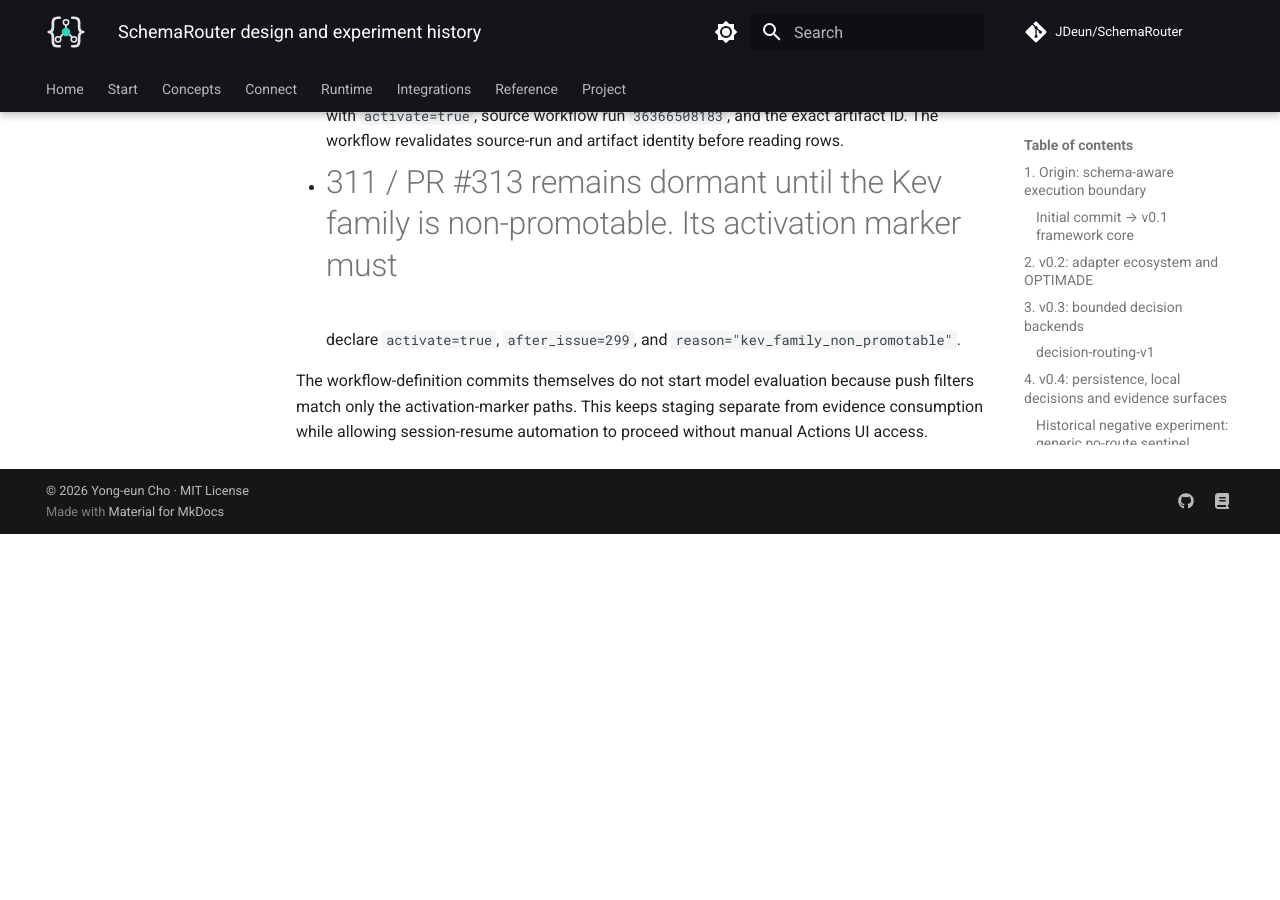
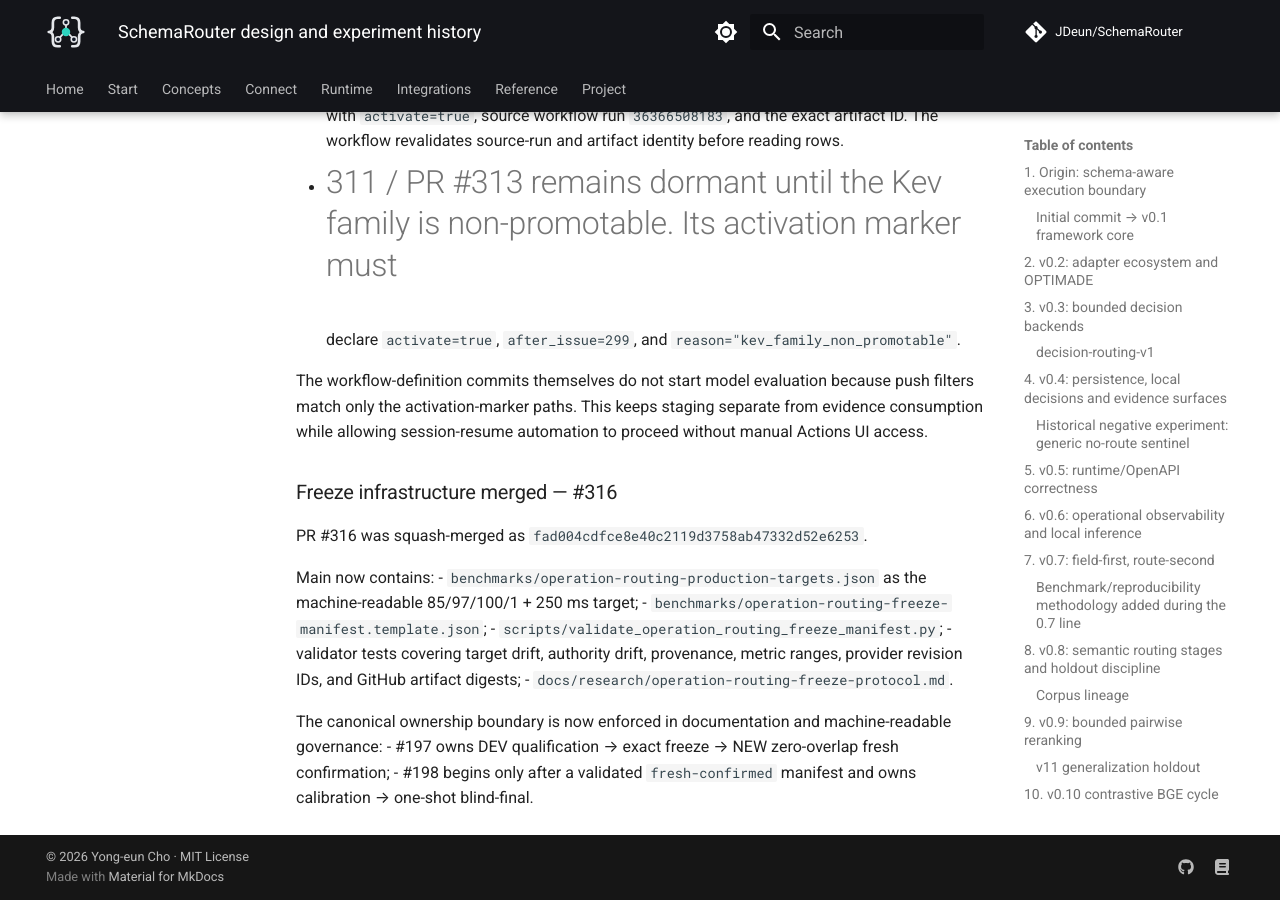
Before and after one commit to JDeun/SchemaRouter, an MkDocs documentation site: the page built from docs/research/design-and-experiment-history.md, in a window 1280 px wide and 900 px high, scrolled down 59143 px. Built offline with MkDocs 1.6.1 and Material for MkDocs 9.7.7, drawn with Linux system fonts in a browser that asks for light colours; comment, search, counter and statistics services are not loaded; before the commit the page ends 59677 px from its top, so only the background shows below that.

Commit message:
docs: record freeze infrastructure merge

```diff
--- a/docs/research/design-and-experiment-history.md
+++ b/docs/research/design-and-experiment-history.md
@@ -2002,3 +2002,18 @@ The staged fallback workflows no longer depend on a human UI click.
 The workflow-definition commits themselves do not start model evaluation because push filters match
 only the activation-marker paths. This keeps staging separate from evidence consumption while allowing
 session-resume automation to proceed without manual Actions UI access.
+
+### Freeze infrastructure merged — #316
+
+PR #316 was squash-merged as `fad004cdfce8e40c2119d3758ab47332d52e6253`.
+
+Main now contains:
+- `benchmarks/operation-routing-production-targets.json` as the machine-readable 85/97/100/1 + 250 ms target;
+- `benchmarks/operation-routing-freeze-manifest.template.json`;
+- `scripts/validate_operation_routing_freeze_manifest.py`;
+- validator tests covering target drift, authority drift, provenance, metric ranges, provider revision IDs, and GitHub artifact digests;
+- `docs/research/operation-routing-freeze-protocol.md`.
+
+The canonical ownership boundary is now enforced in documentation and machine-readable governance:
+- #197 owns DEV qualification → exact freeze → NEW zero-overlap fresh confirmation;
+- #198 begins only after a validated `fresh-confirmed` manifest and owns calibration → one-shot blind-final.
```
